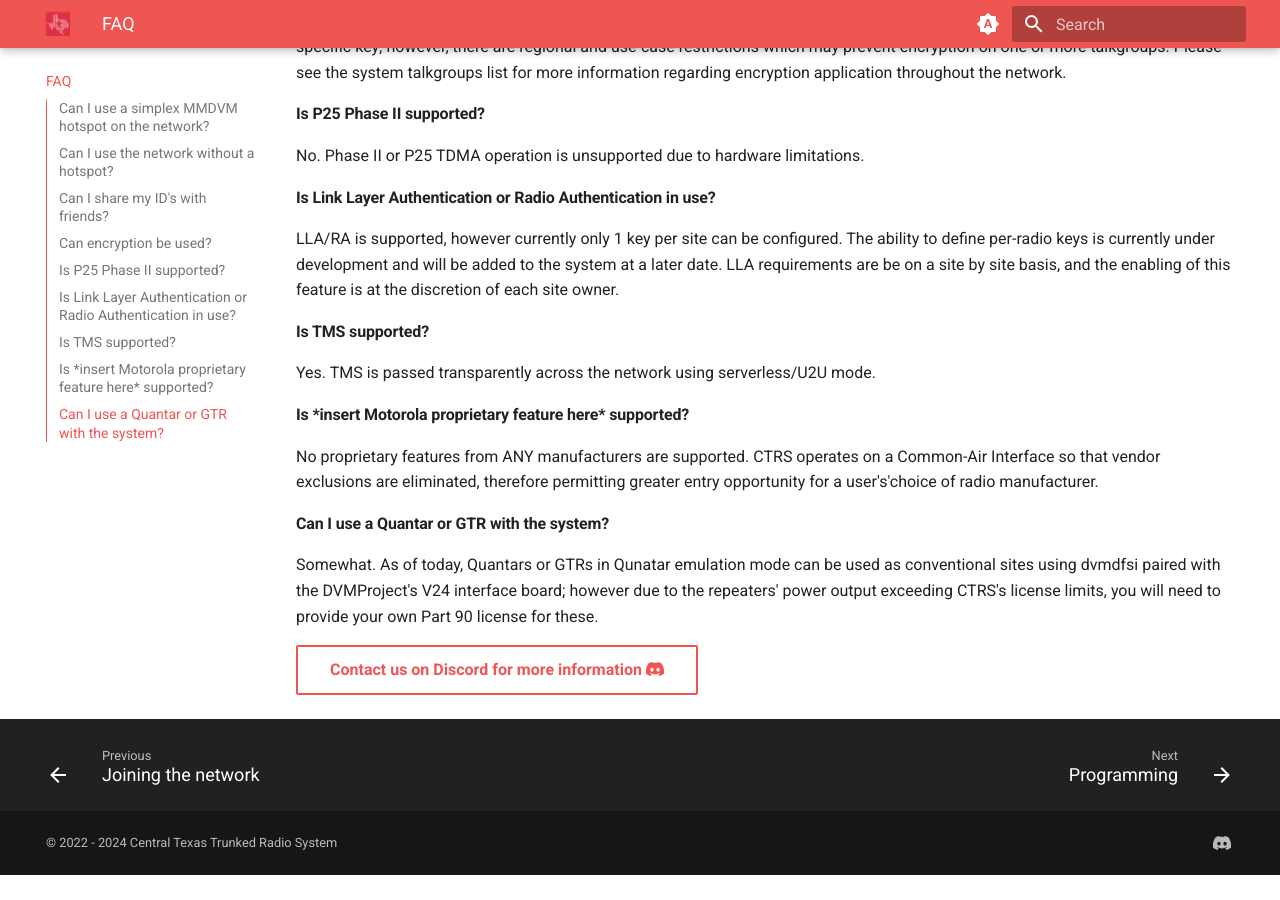
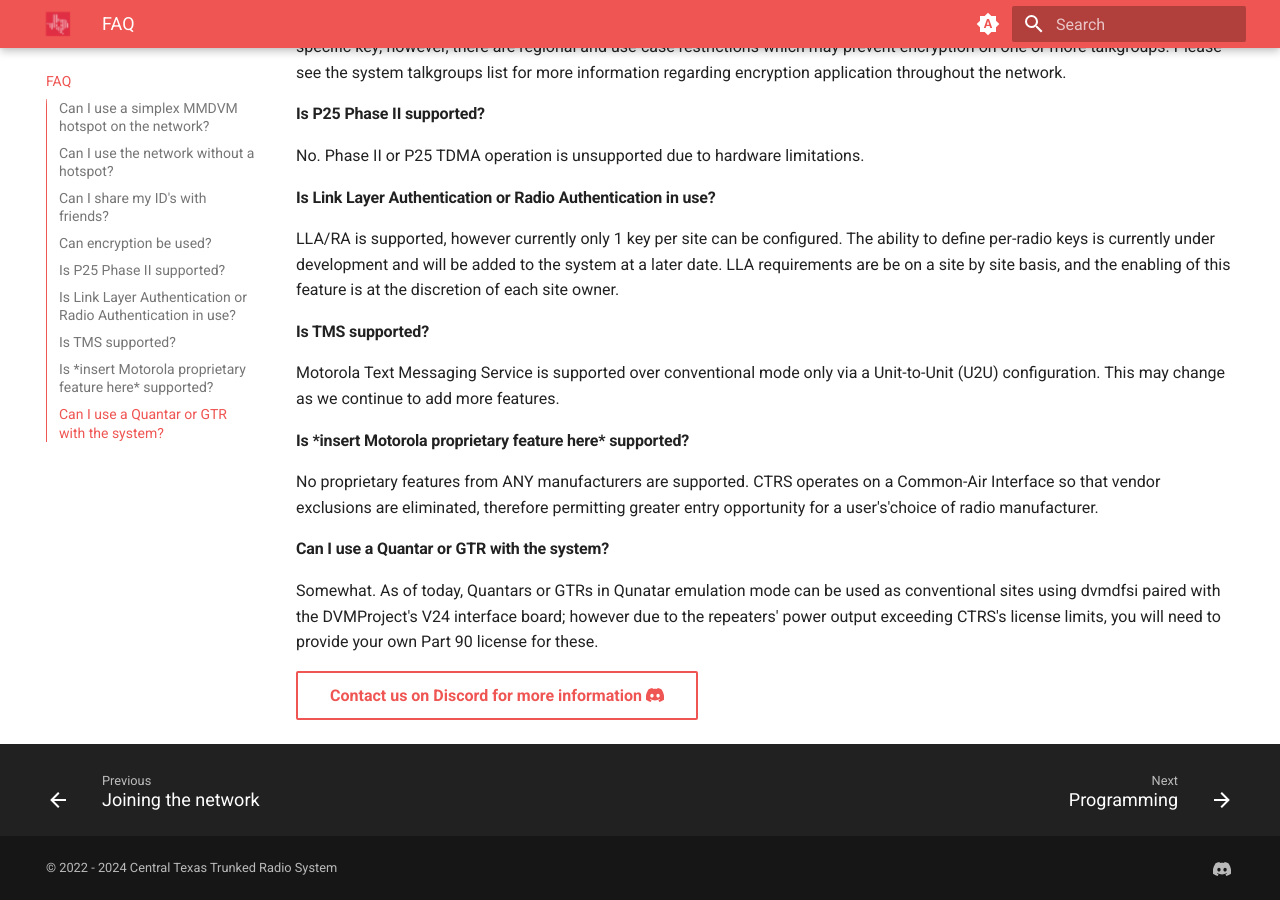
Before and after one commit to thehedgefrog/ctrs-documentation, an MkDocs documentation site: the page built from docs/faq/faq.md, in a window 1280 px wide and 900 px high, scrolled down 587 px. Built offline with MkDocs 1.6.1 and Material for MkDocs 9.7.7, drawn with Linux system fonts in a browser that asks for light colours; before the commit the page ends 1462 px from its top, so only the background shows below that.

Commit message:
Revised incorrect FAQ entry reguarding TMS

```diff
--- a/docs/faq/faq.md
+++ b/docs/faq/faq.md
@@ -19,7 +19,7 @@
 LLA/RA is supported, however currently only 1 key per site can be configured.  The ability to define per-radio keys is currently under development and will be added to the system at a later date. LLA requirements are be on a site by site basis, and the enabling of this feature is at the discretion of each site owner.
 
 #### Is TMS supported?
-Yes.  TMS is passed transparently across the network using serverless/U2U mode.
+Motorola Text Messaging Service is supported over conventional mode only via a Unit-to-Unit (U2U) configuration. This may change as we continue to add more features.
 
 #### Is \*insert Motorola proprietary feature here* supported?
 No proprietary features from ANY manufacturers are supported. CTRS operates on a Common-Air Interface so that vendor exclusions are eliminated, therefore permitting greater entry opportunity for a user's'choice of radio manufacturer.
```
